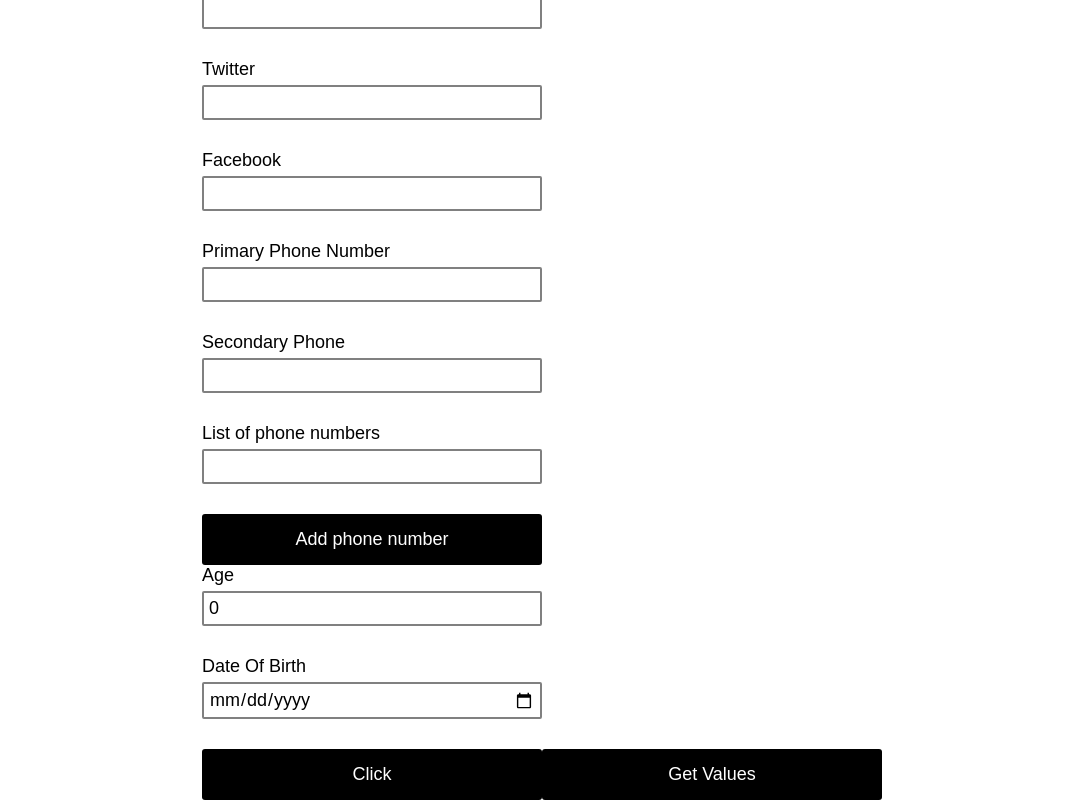
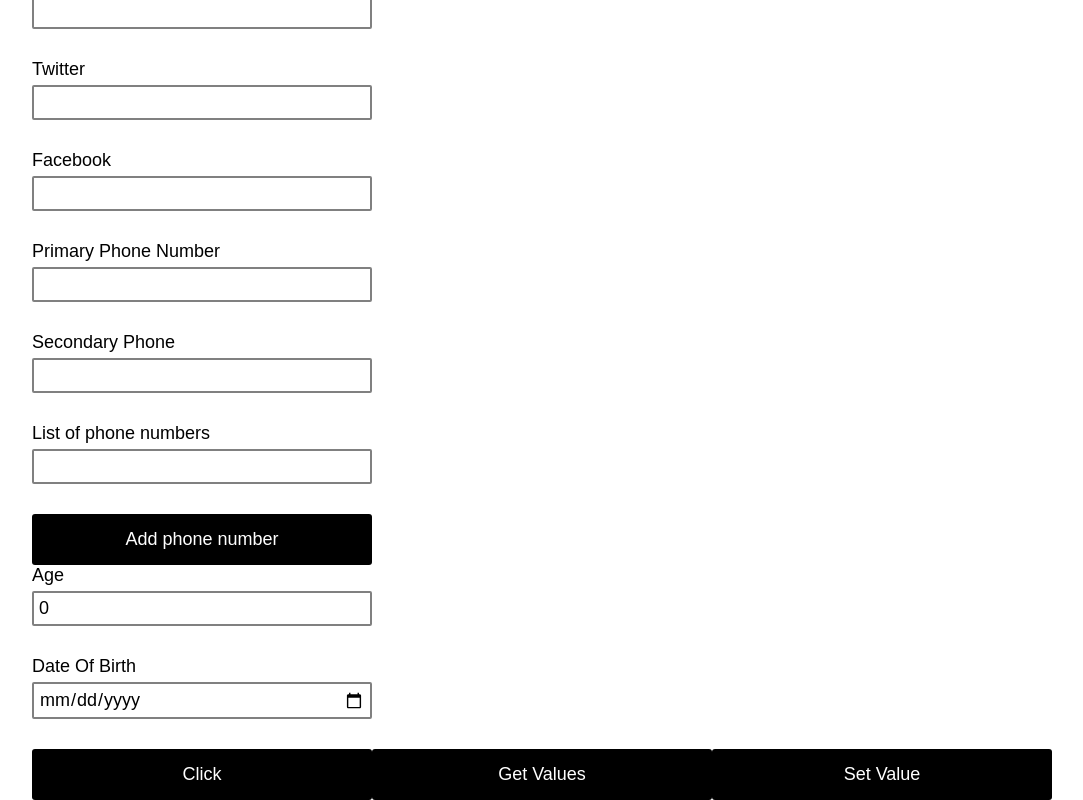
Before and after one commit to muhriddin20056525/react-hook-form, a React (Vite) app: page / in a window 1280 px wide. Shown: the part 281-1081 px from the top of the page, without its empty margins (98-1181 px from the left). Built offline with nearby package versions, Linux system fonts and the light colour scheme.

Commit message:
14-dars Set Field Values

```diff
--- a/src/components/YoutubeForm.tsx
+++ b/src/components/YoutubeForm.tsx
@@ -36,7 +36,8 @@
       dob: new Date(),
     },
   });
-  const { register, control, handleSubmit, formState, getValues } = form;
+  const { register, control, handleSubmit, formState, getValues, setValue } =
+    form;
   const { errors } = formState;
 
   const { fields, append, remove } = useFieldArray({
@@ -62,6 +63,14 @@
 
   //   return () => subscription.unsubscribe();
   // }, [watch]);
+
+  const handleSetValue = () => {
+    setValue("username", "", {
+      shouldValidate: true,
+      shouldDirty: true,
+      shouldTouch: true,
+    });
+  };
 
   renderCount++;
   return (
@@ -214,6 +223,10 @@
         <button type="button" onClick={handleGetValues}>
           Get Values
         </button>
+
+        <button type="button" onClick={handleSetValue}>
+          Set Value
+        </button>
       </form>
       <DevTool control={control} />
     </div>
```
Also changed, not shown: 1 other file (tests, documents, lock files or other folders).
